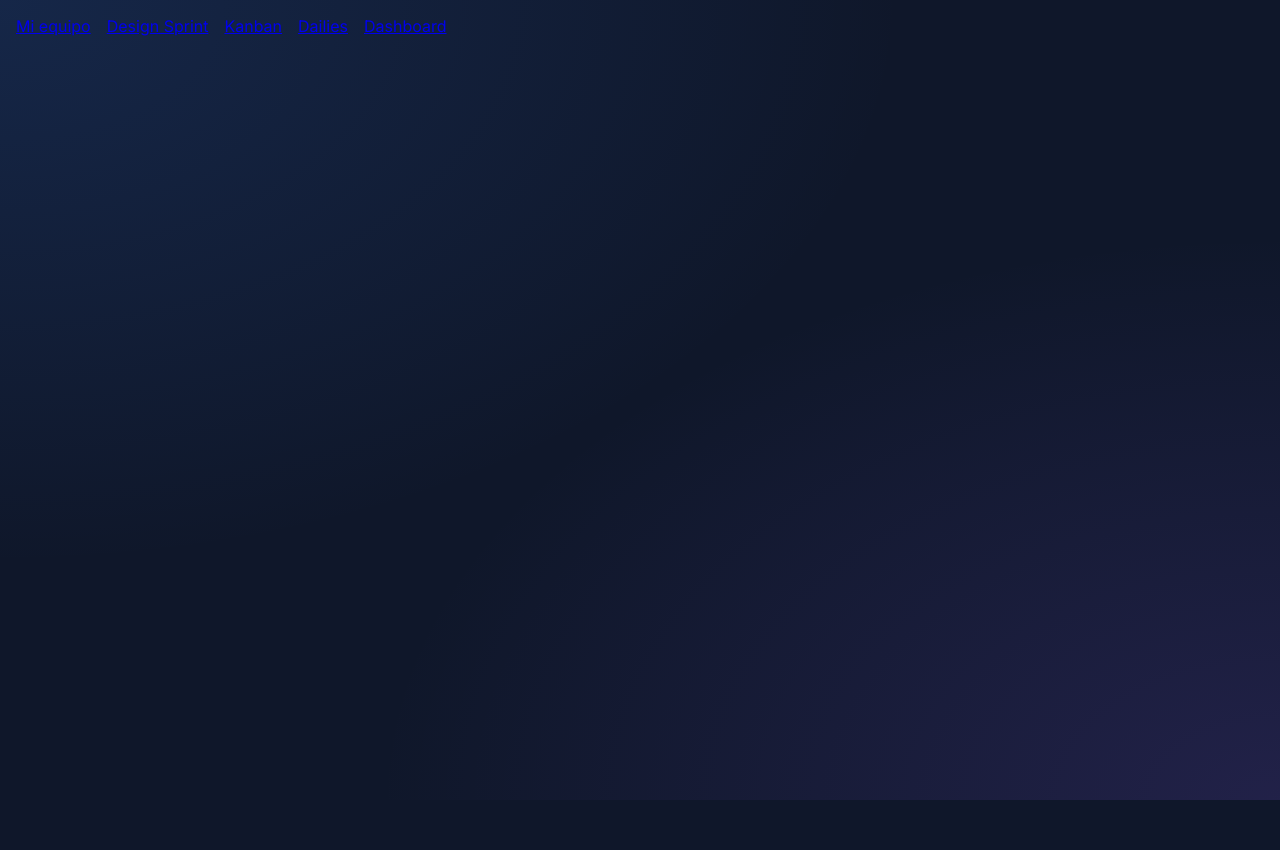
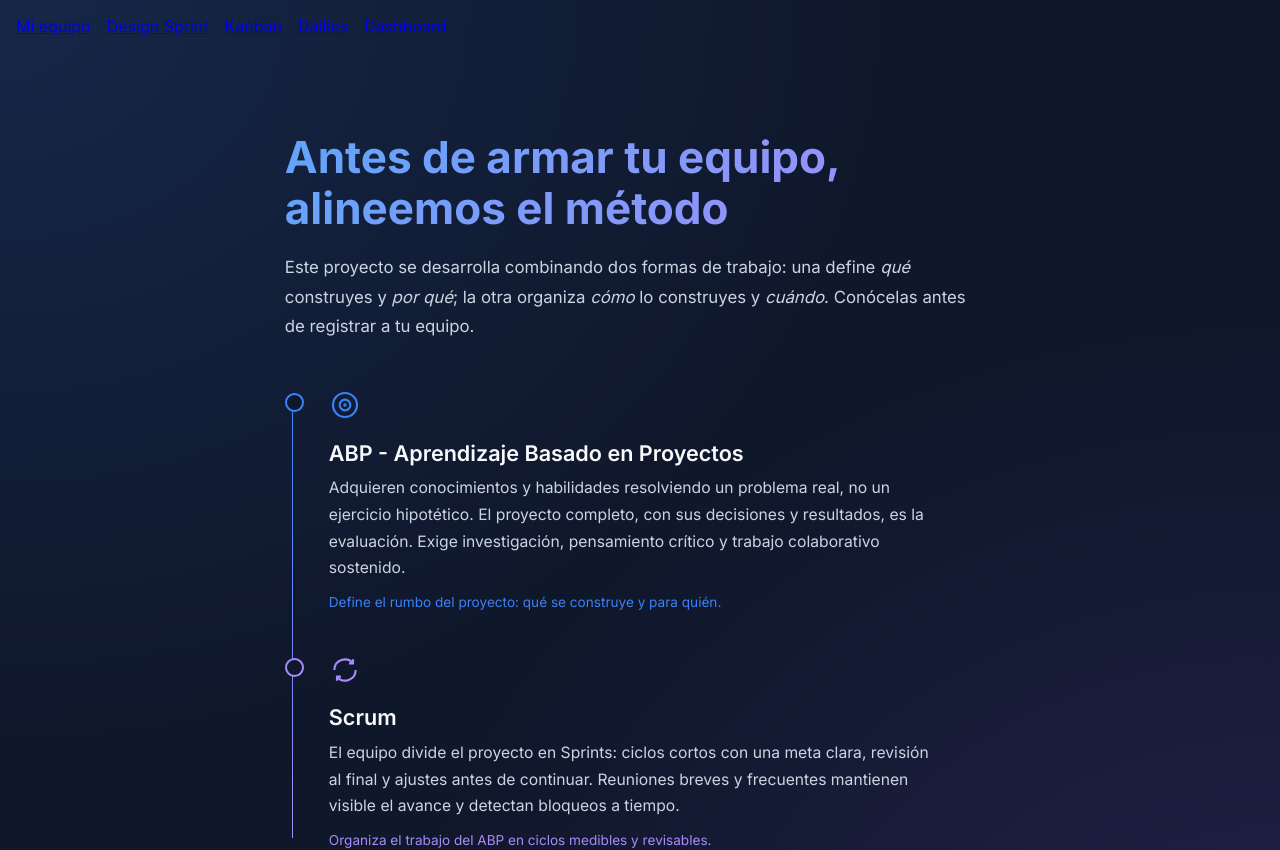
Before and after one commit to Desarrollo-Web-Integral-U3/paec-cbtis75, a React (Vite) app in the folder frontend/: page / in a window 1280 px wide. Shown: the top 850 px of the page. Before the commit the page ends 800 px from the top, so only its background shows below. Built offline with nearby package versions, Linux system fonts and the light colour scheme; no server answers.

Commit message:
add: Creación de pantalla introducción ABP + Scrum

```diff
--- a/frontend/src/index.css
+++ b/frontend/src/index.css
@@ -175,3 +175,130 @@ body {
   color: #60a5fa;
   text-decoration: underline;
 }
+
+/* Intro */
+.intro-page {
+  display: flex;
+  justify-content: center;
+  min-height: 100vh;
+  padding: 4rem 2rem;
+}
+
+.intro-content {
+  width: 60%;
+  animation: slideUp 0.6s cubic-bezier(0.16, 1, 0.3, 1);
+}
+
+@media (max-width: 900px) {
+  .intro-content {
+    width: 100%;
+  }
+}
+
+.intro-title {
+  font-size: clamp(2rem, 4vw, 2.75rem);
+  font-weight: 700;
+  line-height: 1.15;
+  margin-bottom: 1.25rem;
+  background: linear-gradient(135deg, #60a5fa, #a78bfa);
+  -webkit-background-clip: text;
+  -webkit-text-fill-color: transparent;
+}
+
+.intro-lede {
+  font-size: 1.05rem;
+  line-height: 1.75;
+  color: var(--text-secondary);
+  max-width: 65ch;
+  margin-bottom: 3rem;
+}
+
+.intro-thread {
+  position: relative;
+  padding-left: 2.75rem;
+  margin-bottom: 3rem;
+}
+
+.intro-thread::before {
+  content: "";
+  position: absolute;
+  left: 7px;
+  top: 10px;
+  bottom: 10px;
+  width: 1px;
+  background: linear-gradient(to bottom, var(--primary-color), #a78bfa);
+}
+
+.intro-node {
+  position: relative;
+  padding-bottom: 2.75rem;
+}
+
+.intro-node:last-child {
+  padding-bottom: 0;
+}
+
+.intro-node::before {
+  content: "";
+  position: absolute;
+  left: -2.75rem;
+  top: 4px;
+  width: 15px;
+  height: 15px;
+  border-radius: 50%;
+  background: var(--bg-color);
+  border: 2px solid var(--node-color, var(--primary-color));
+}
+
+.intro-node.abp {
+  --node-color: var(--primary-color);
+}
+
+.intro-node.scrum {
+  --node-color: #a78bfa;
+}
+
+.intro-node-icon {
+  width: 32px;
+  height: 32px;
+  margin-bottom: 0.9rem;
+  color: var(--node-color, var(--primary-color));
+}
+
+.intro-node h2 {
+  font-size: 1.35rem;
+  font-weight: 600;
+  margin-bottom: 0.6rem;
+  color: var(--text-primary);
+}
+
+.intro-node p {
+  font-size: 0.98rem;
+  line-height: 1.7;
+  color: var(--text-secondary);
+  max-width: 62ch;
+}
+
+.intro-node-tag {
+  font-size: 0.85rem;
+  color: var(--node-color, var(--primary-color));
+  margin-top: 0.75rem;
+  display: block;
+}
+
+.intro-cta-wrap {
+  border-top: 1px solid var(--border-color);
+  padding-top: 2.5rem;
+}
+
+.intro-cta {
+  display: inline-block;
+  width: auto;
+  padding: 0.9rem 2.75rem;
+}
+
+@media (max-width: 560px) {
+  .intro-cta {
+    width: 100%;
+  }
+}
--- /dev/null
+++ b/frontend/src/pages/Intro.jsx
@@ -0,0 +1,52 @@
+import { useNavigate } from "react-router-dom";
+
+export default function Intro() {
+  const navigate = useNavigate();
+
+  return (
+    <div className="intro-page">
+      <div className="intro-content">
+        <h1 className="intro-title">
+          Antes de armar tu equipo,<br />alineemos el método
+        </h1>
+
+        <p className="intro-lede">
+          Este proyecto se desarrolla combinando dos formas de trabajo: una define <em>qué</em> construyes y <em>por qué</em>; la otra organiza <em>cómo</em> lo construyes y <em>cuándo</em>. Conócelas antes de registrar a tu equipo.
+        </p>
+
+        <div className="intro-thread">
+          <div className="intro-node abp">
+            <svg className="intro-node-icon" viewBox="0 0 24 24" fill="none" stroke="currentColor" strokeWidth="1.6">
+              <circle cx="12" cy="12" r="9" />
+              <circle cx="12" cy="12" r="4" />
+              <circle cx="12" cy="12" r="0.5" fill="currentColor" />
+            </svg>
+            <h2>ABP - Aprendizaje Basado en Proyectos</h2>
+            <p>
+              Adquieren conocimientos y habilidades resolviendo un problema real, no un ejercicio hipotético. El proyecto completo, con sus decisiones y resultados, es la evaluación. Exige investigación, pensamiento crítico y trabajo colaborativo sostenido.
+            </p>
+            <span className="intro-node-tag">Define el rumbo del proyecto: qué se construye y para quién.</span>
+          </div>
+
+          <div className="intro-node scrum">
+            <svg className="intro-node-icon" viewBox="0 0 24 24" fill="none" stroke="currentColor" strokeWidth="1.6">
+              <path d="M4 12a8 8 0 0 1 14-5.2M20 12a8 8 0 0 1-14 5.2" />
+              <path d="M18 4v3h-3M6 20v-3h3" />
+            </svg>
+            <h2>Scrum</h2>
+            <p>
+              El equipo divide el proyecto en Sprints: ciclos cortos con una meta clara, revisión al final y ajustes antes de continuar. Reuniones breves y frecuentes mantienen visible el avance y detectan bloqueos a tiempo.
+            </p>
+            <span className="intro-node-tag">Organiza el trabajo del ABP en ciclos medibles y revisables.</span>
+          </div>
+        </div>
+
+        <div className="intro-cta-wrap">
+          <button onClick={() => navigate('/login')} className="btn-primary intro-cta">
+            Continuar al registro
+          </button>
+        </div>
+      </div>
+    </div>
+  );
+}
--- a/frontend/src/routes/index.jsx
+++ b/frontend/src/routes/index.jsx
@@ -7,6 +7,7 @@ import KanbanBoard from "../pages/KanbanBoard";
 import Dailies from "../pages/Dailies";
 import Dashboard from "../pages/Dashboard";
 import RoleGuard from "../components/RoleGuard";
+import Intro from "../pages/Intro";
 
 // NOTA: teamId=1 está fijo como ejemplo. En la app real, el team_id debe
 // salir del usuario autenticado (a qué equipo pertenece) o de la URL
@@ -14,6 +15,7 @@ import RoleGuard from "../components/RoleGuard";
 export default function AppRoutes() {
   return (
     <Routes>
+      <Route path="/" element={<Intro />} />
       <Route path="/login" element={<Login />} />
       <Route path="/register" element={<Register />} />
       <Route path="/equipo" element={<TeamSetup />} />
```
